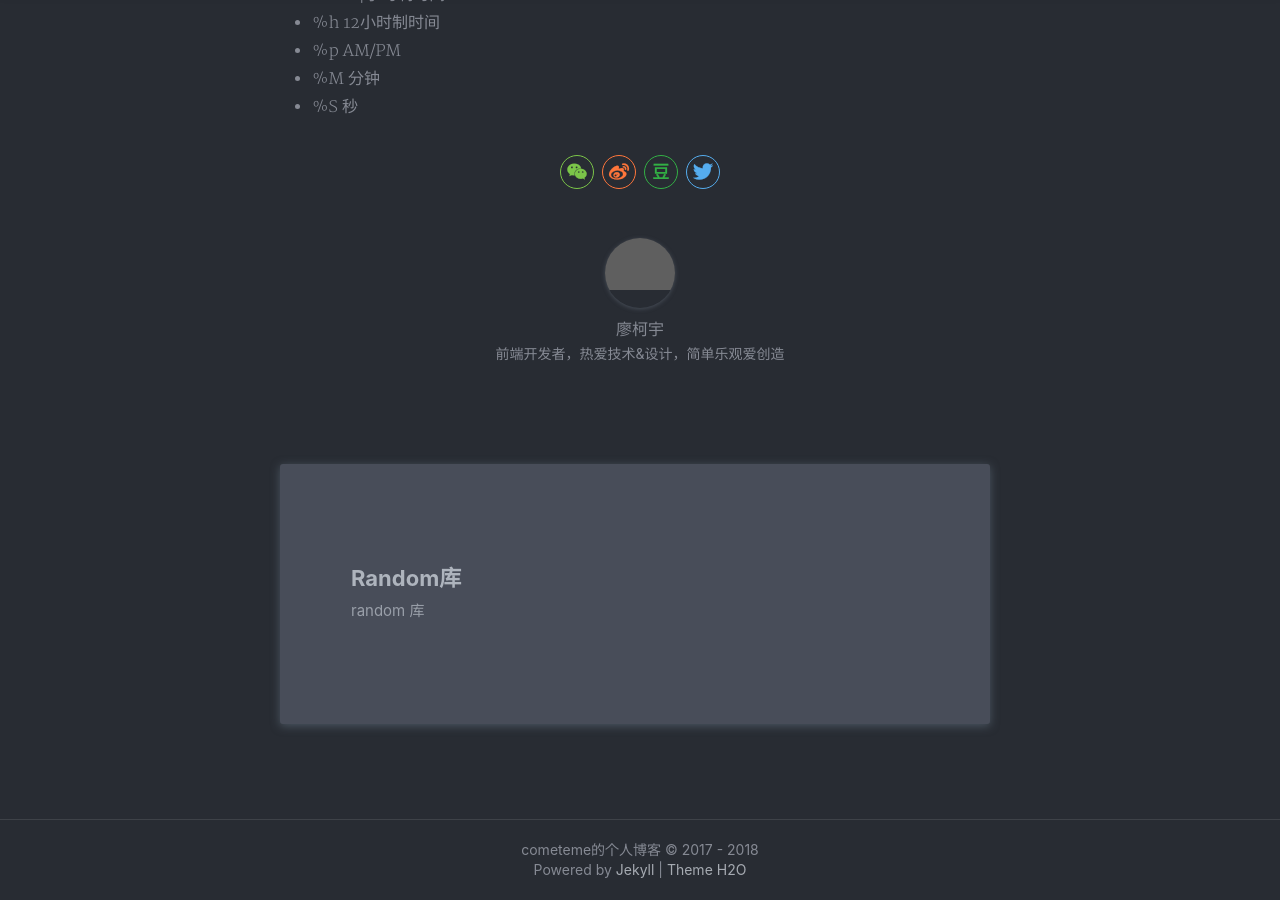
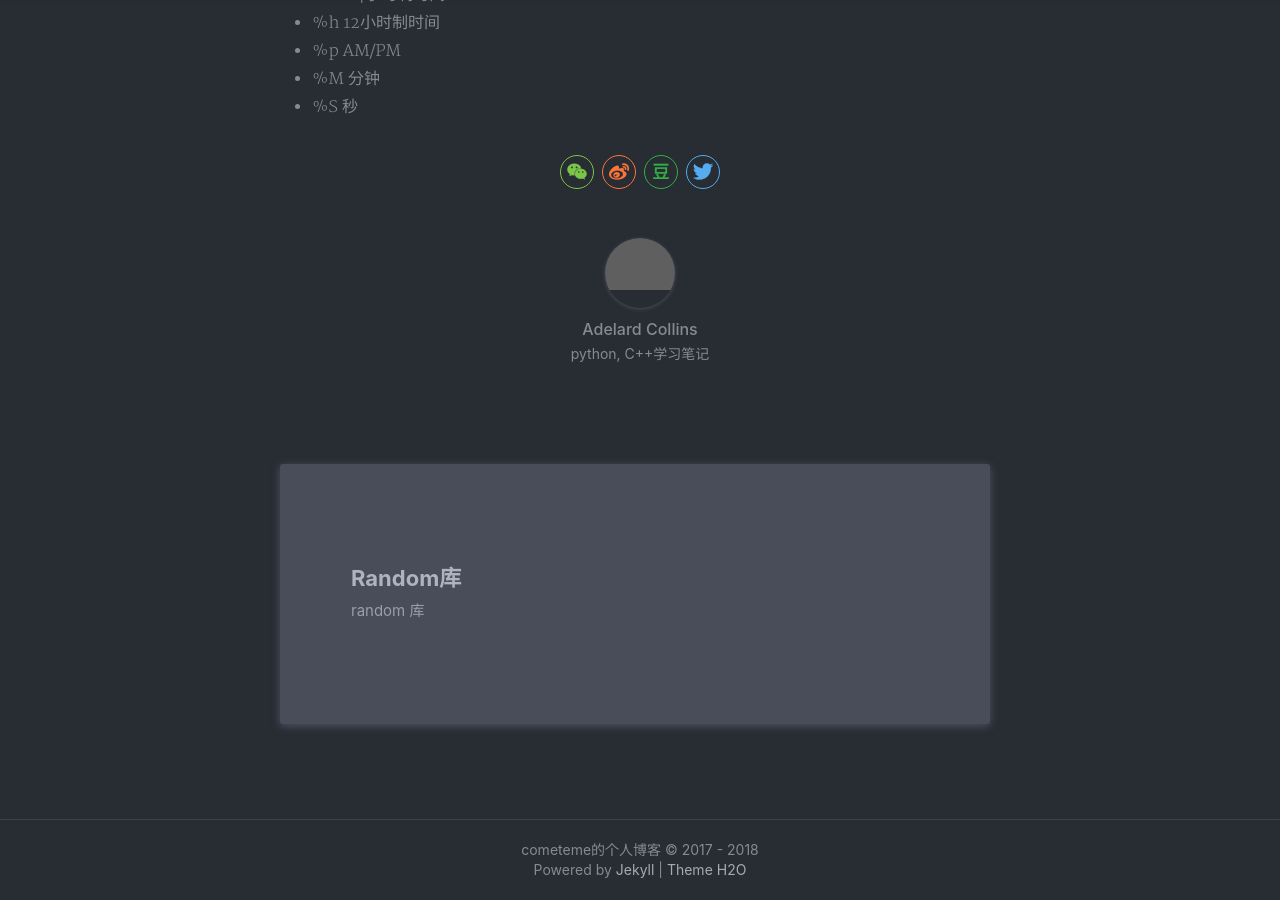
Before and after one commit to cometeme/cometeme.github.io, a Jekyll site: the page built from _posts/2018-08-03-time库.md, in a window 1280 px wide and 900 px high, scrolled down 868 px. Built offline with Jekyll 4.4.1, drawn with Linux system fonts in a browser that asks for light colours; nearby versions of some CDN libraries; our own code applies the rules of GitHub Pages for plain Markdown files; a style sheet for code colours, icons or effects is not loaded.

Commit message:
Update _config.yml

```diff
--- a/_config.yml
+++ b/_config.yml
@@ -17,9 +17,9 @@ footer:
   since: 2017
 
 # Author 配置博主信息
-author: '廖柯宇'
-nickname: '悟空'
-bio: '前端开发者，热爱技术&设计，简单乐观爱创造'
+author: 'Adelard Collins'
+nickname: 'cometeme'
+bio: 'python, C++学习笔记'
 avatar: '/assets/img/profile.png'
 
 # Search
```
